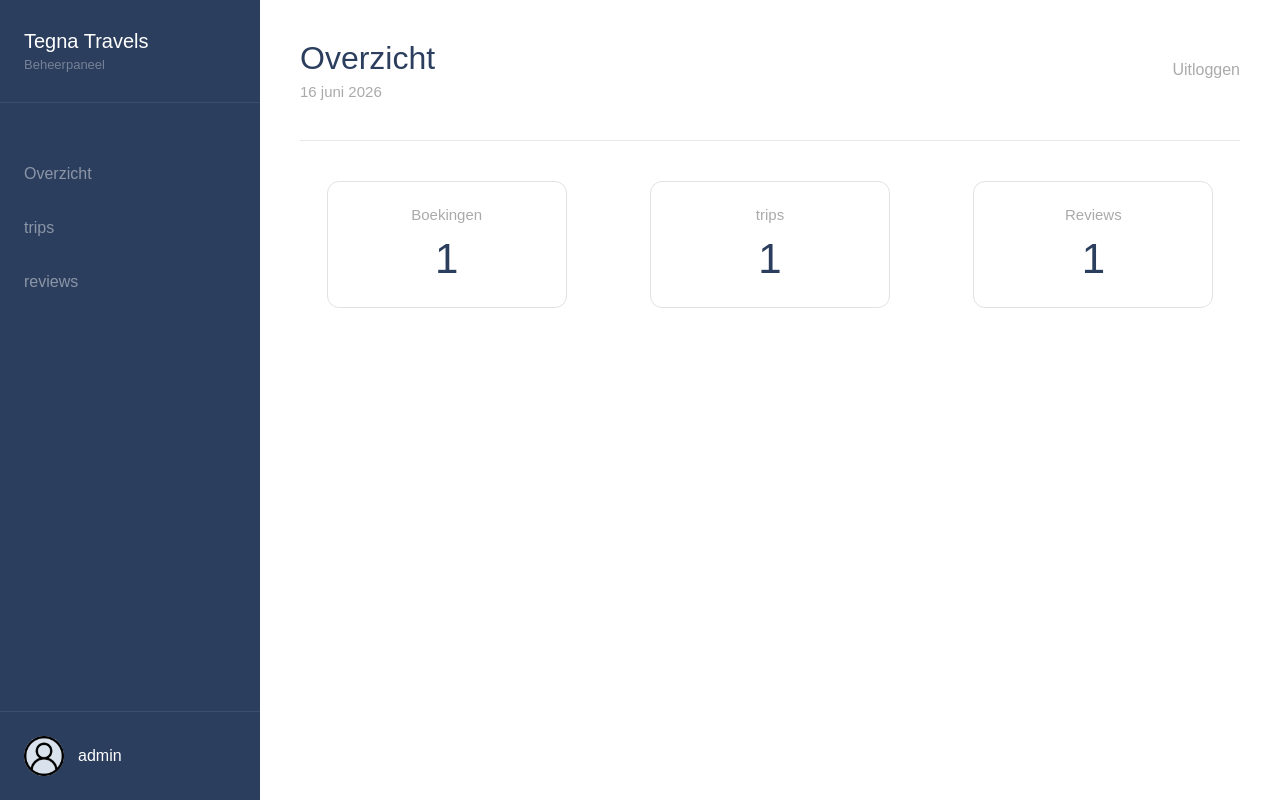
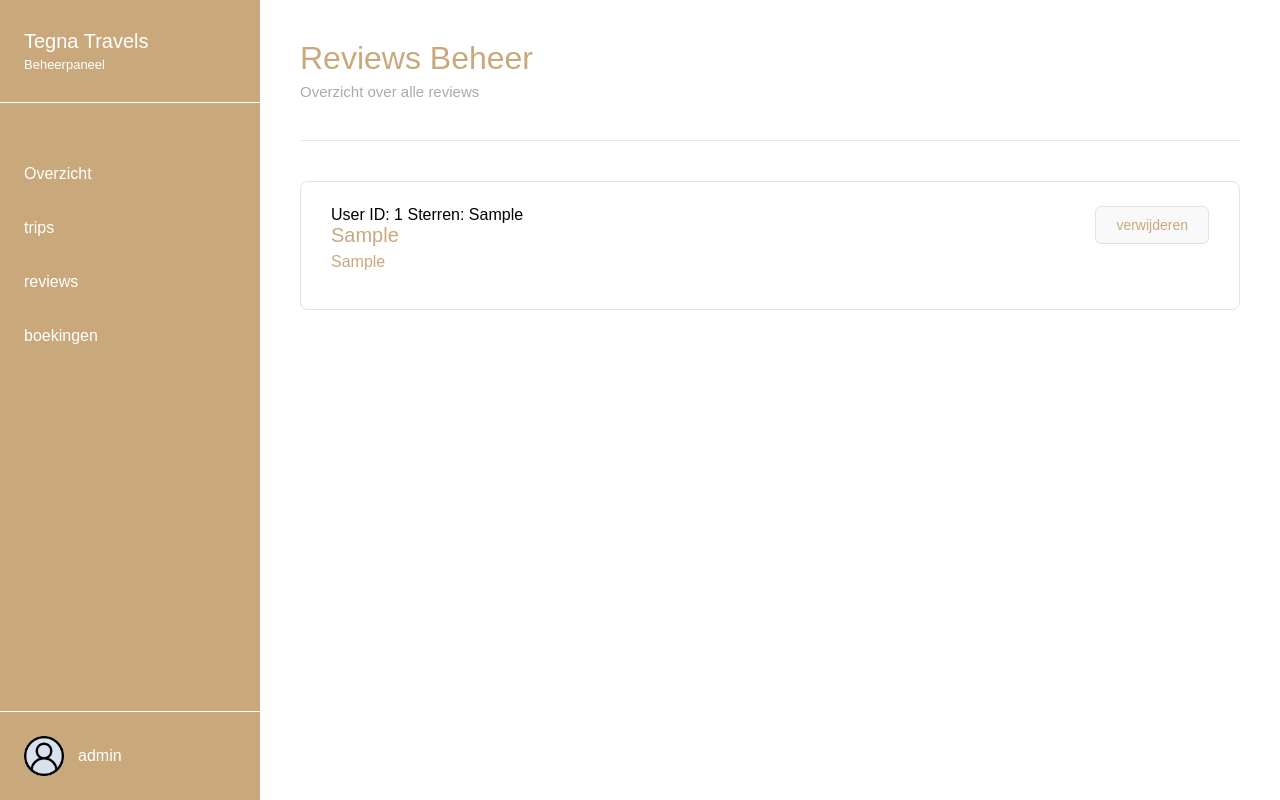
Before and after one commit to DanielRosmalen/webapp2, a PHP site: page /admin.php?reviews in a window 1280 px wide. Run offline with PHP 8.4, Linux system fonts and the light colour scheme; the visitor is signed in with stand-in values (Sample User, id 1); tables that the repository leaves empty or names only in its code hold one stand-in row (values such as "Sample post").

Commit message:
ready for merge

```diff
--- a/app/adlogg.php
+++ b/app/adlogg.php
@@ -28,7 +28,7 @@
                     <img src="assets/img/lock.png" alt="" class="input-icon">
                 </div>
                 <div class="remember-forgot">
-                    <a href="#">Forgot password?</a>
+                    <a href="index.php">Geen admin</a>
                 </div>
                 <button type="submit" class="btn">Login</button>
             </form>
--- a/app/admin.php
+++ b/app/admin.php
@@ -1,9 +1,6 @@
 <?php
 include './acties/overzicht.php';
-$sql = "SELECT * FROM trips";
-$stmt = $pdo->prepare($sql);
-$stmt->execute();
-$trips = $stmt->fetchAll();
+include './acties/logcontrole.php'
     ?>
 
 <!DOCTYPE html>
@@ -30,6 +27,8 @@ $trips = $stmt->fetchAll();
                             <button type="submit" name="overzicht" class="side-menu-item actief">Overzicht</button>
                             <button type="submit" name="trips" class="side-menu-item">trips</button>
                             <button type="submit" name="reviews" class="side-menu-item">reviews</button>
+                            <button type="submit" name="boekingen" class="side-menu-item">boekingen</button>
+
                         </form>
                     </nav>
                 </div>
@@ -46,7 +45,7 @@ $trips = $stmt->fetchAll();
     </header>
 
     <main>
-        <?php if (isset($_GET['overzicht']) || (!isset($_GET['trips']) && !isset($_GET['bewerken']) && !isset($_GET['verwijderen']) && !isset($_GET['toevoegen']))) { ?>
+        <?php if (isset($_GET['overzicht']) || (!isset($_GET['trips']) && !isset($_GET['bewerken']) && !isset($_GET['verwijderen']) && !isset($_GET['toevoegen']) && !isset($_GET['reviews']) && !isset($_GET['boekingen']))) { ?>
             <div class="main-topbar">
                 <div>
                     <h1 class="main-titel">Overzicht</h1>
@@ -143,6 +142,61 @@ $trips = $stmt->fetchAll();
                 <input type="submit" name="submit">
             </form>
         <?php } ?>
+        <?php if (isset($_GET['reviews'])) { ?>
+            <div class="main-topbar">
+                <div>
+                    <h1 class="main-titel">Reviews Beheer</h1>
+                    <p class="main-datum">Overzicht over alle reviews</p>
+                </div>
+            </div>
+
+            <div class="reviews-container">
+                <?php foreach ($reviews as $review) { ?>
+                    <div class="review-row">
+                        <div class="review-content">
+                            <p class="">User ID: <?php echo $review['user_id']; ?> <span>Sterren:
+                                    <?php echo $review['sterren']; ?></span></p>
+                            <h3 class="review-onderwerp"><?php echo $review['onderwerp']; ?></h3>
+                            <p class="review-beschrijving"><?php echo $review['beschrijving']; ?></p>
+                        </div>
+                        <div class="review-actions">
+                            <form action="./acties/verwijderenR.php" method="post">
+                                <input type="hidden" name="id" value="<?php echo $review['id']; ?>">
+                                <button type="submit" name="verwijderen" value="<?php echo $review['id']; ?>"
+                                    class="btn-actie">verwijderen</button>
+                            </form>
+                        </div>
+                    </div>
+                <?php } ?>
+            </div>
+        <?php } ?>
+        <?php if (isset($_GET['boekingen'])) { ?>
+            <div class="main-topbar">
+                <div>
+                    <h1 class="main-titel">boekingen Beheer</h1>
+                    <p class="main-datum">Overzicht over alle boekingen</p>
+                </div>
+            </div>
+
+            <div class="boeking-container">
+                <?php foreach ($boekingen as $boeking) { ?>
+                    <div class="boeking-row">
+                        <div class="boeking-content">
+                            <p class="">User ID: <?php echo $boeking['user_id']; ?></p>
+                            <h3 class="boeking-onderwerp"><?php echo $boeking['trip_id']; ?></h3>
+                        </div>
+                        <div class="boeking-actions">
+                            <form action="./acties/verwijderenB.php" method="post">
+                                <input type="hidden" name="id" value="<?php echo $boeking['id']; ?>">
+                                <button type="submit" name="verwijderen" value="<?php echo $boeking['id']; ?>"
+                                    class="btn-actie">verwijderen</button>
+                            </form>
+                        </div>
+                    </div>
+                <?php } ?>
+            </div>
+        <?php } ?>
+        </div>
     </main>
 </body>
 
--- a/app/assets/css/admin.css
+++ b/app/assets/css/admin.css
@@ -14,12 +14,12 @@ body{
     justify-content: space-between;
     width: 260px;
     height: 100vh;
-    background-color: #2c3e5e;
+    background-color: #C9A87C;
 }
 
 .side-titel-box {
     padding: 30px 24px;
-    border-bottom: 1px solid rgba(255, 255, 255, 0.08);
+    border-bottom: 1px solid white;
 }
 
 .side-titel {
@@ -29,7 +29,7 @@ body{
 }
 
 .side-subtitel {
-    color: rgba(255, 255, 255, 0.35);
+    color: white;
     font-size: 13px;
     margin-top: 4px;
 }
@@ -43,7 +43,7 @@ body{
 
 .side-menu-item {
     padding: 14px 24px;
-    color: rgba(255, 255, 255, 0.45);
+    color: white;
     font-size: 16px;
     cursor: pointer;
     background: none;
@@ -58,7 +58,7 @@ body{
     align-items: center;
     gap: 14px;
     padding: 24px;
-    border-top: 1px solid rgba(255, 255, 255, 0.08);
+    border-top: 1px solid white;
 }
 
 .user-img {
@@ -97,7 +97,7 @@ main {
 .main-titel {
     font-size: 32px;
     font-weight: 500;
-    color: #2c3e5e;
+    color: #C9A87C;
 }
 
 .main-datum {
@@ -108,7 +108,7 @@ main {
 
 .main-topbar a {
     font-size: 16px;
-    color: #aaaaaa;
+    color: black;
     text-decoration: none;
 }
 
@@ -139,7 +139,7 @@ main {
 .stats-cijfer {
     font-size: 42px;
     font-weight: 500;
-    color: #2c3e5e;
+    color: #C9A87C;
 }
 
 .trips-container {
@@ -162,7 +162,7 @@ main {
 .trip-locatie {
     font-size: 20px;
     font-weight: 500;
-    color: #2c3e5e;
+    color: #C9A87C;
 }
 
 .trip-actions form {
@@ -177,7 +177,7 @@ main {
     cursor: pointer;
     border: 1px solid #e2e2e2;
     background: #f9f9f9;
-    color: #2c3e5e;
+    color: #C9A87C;
     font-weight: 500;
 }
 
@@ -185,7 +185,7 @@ main {
 
 .btn-toevoegen {
     padding: 14px 24px;
-    background-color: #2c3e5e;
+    background-color: #C9A87C;
     color: white;
     border: none;
     border-radius: 6px;
@@ -193,3 +193,69 @@ main {
     cursor: pointer;
     font-weight: 500;
 }
+.reviews-container {
+    padding: 40px 0;
+}
+
+.review-row {
+    padding: 24px 30px;
+    border: 1px solid #e2e2e2;
+    border-radius: 8px;
+    background-color: #ffffff;
+    margin-bottom: 16px;
+    display: flex;
+    justify-content: space-between;
+}
+
+.review-user-info {
+    font-size: 15px;
+    color: #aaaaaa;
+    margin-bottom: 6px;
+}
+
+.review-onderwerp {
+    font-size: 20px;
+    font-weight: 500;
+    color: #C9A87C;
+    margin-bottom: 6px;
+}
+
+.review-beschrijving {
+    font-size: 16px;
+    color: #C9A87C;
+    margin-bottom: 14px;
+}
+.review-content{
+    display: flex;
+    flex-direction: column;
+}
+.boeking-container {
+    padding: 40px 0;
+}
+
+.boeking-row {
+    padding: 24px 30px;
+    border: 1px solid #e2e2e2;
+    border-radius: 8px;
+    background-color: #ffffff;
+    margin-bottom: 16px;
+    display: flex;
+    justify-content: space-between;
+}
+
+.boeking-user-info {
+    font-size: 15px;
+    color: #aaaaaa;
+    margin-bottom: 6px;
+}
+
+.boeking-onderwerp {
+    font-size: 20px;
+    font-weight: 500;
+    color: #C9A87C;
+    margin-bottom: 6px;
+}
+.boeking-content{
+    display: flex;
+    flex-direction: column;
+}
```
Also changed, not shown: app/acties/verwijderenB.php (added, +12 -0 lines), app/acties/verwijderenR.php (added, +12 -0 lines). Lines whose indentation alone changed are shown as unchanged.
